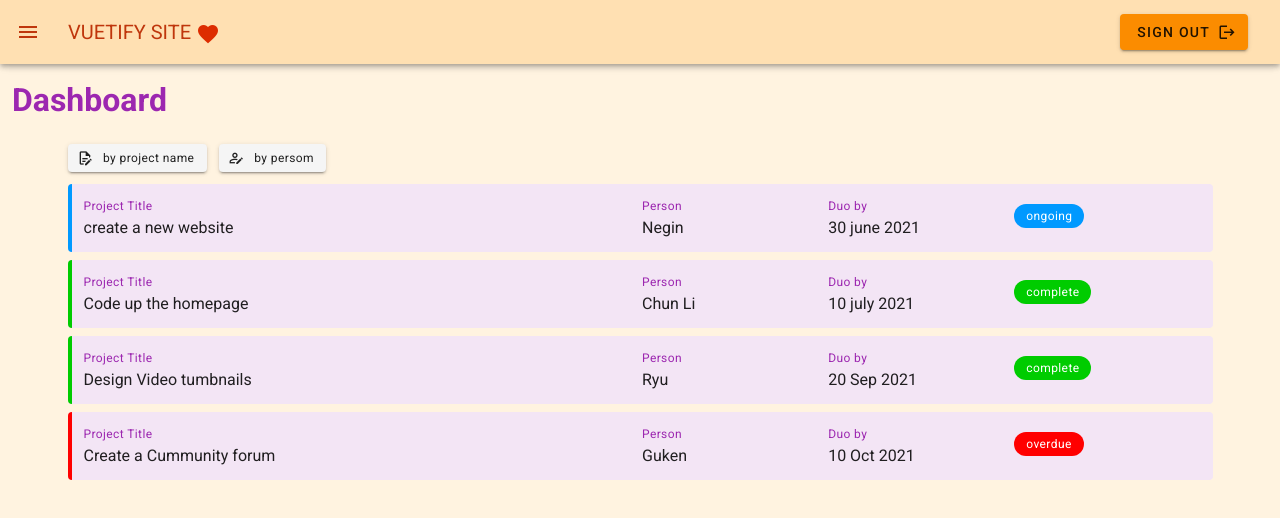
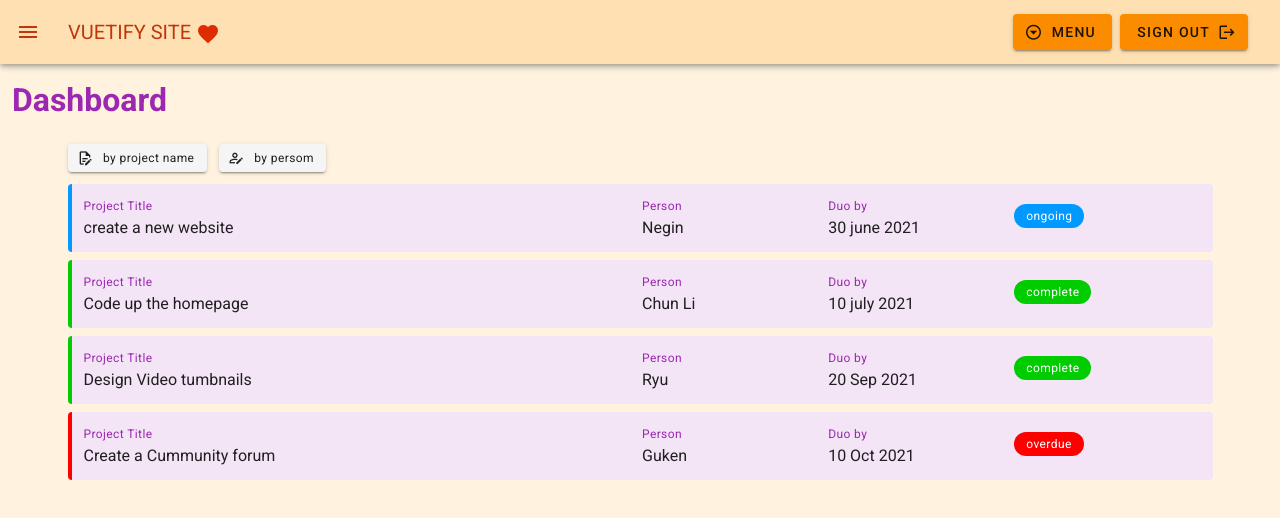
Before and after one commit to NeginSal/vuetify-project, a Vue app: page / in a window 1280 px wide. Shown: the top 518 px of the page. Built offline with nearby package versions, Linux system fonts and the light colour scheme.

Commit message:
add menus

```diff
--- a/src/components/Navbar.vue
+++ b/src/components/Navbar.vue
@@ -31,6 +31,23 @@
                 <v-icon color="deep-orange accent-4"> mdi-heart </v-icon>
             </v-toolbar-title>
             <v-spacer></v-spacer>
+
+            <!--drop down-->
+            <v-menu offset-y >
+              <template v-slot:activator="{ on, attrs }" >
+                <v-btn flat color="orange darken-1" v-bind="attrs" v-on="on" class="mx-2">
+                  <v-icon left>mdi-arrow-down-drop-circle-outline</v-icon>
+                  <span>Menu</span>
+                </v-btn>
+              </template>
+              <v-list color="orange lighten-4" class="deep-orange--text text--darken-4">
+                 <v-list-item v-for="link in links" :key="link.text" router :to="link.route" >
+                     <v-list-item-title>{{ link.text }}</v-list-item-title>
+                 </v-list-item>
+              </v-list>
+            </v-menu>
+
+
             <v-btn flat color="orange darken-1">
                 <span>Sign Out</span>
                 <v-icon right>mdi-logout</v-icon>
```
